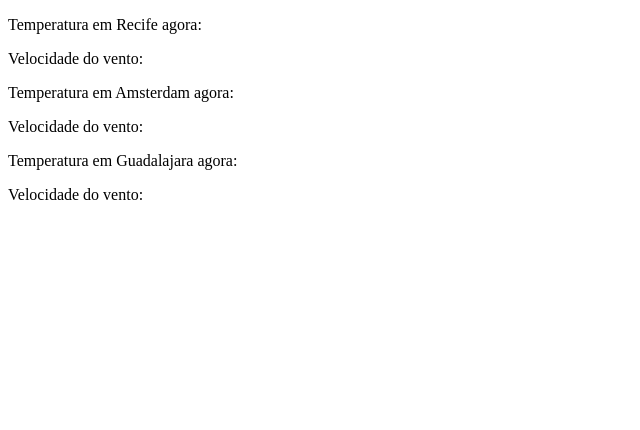
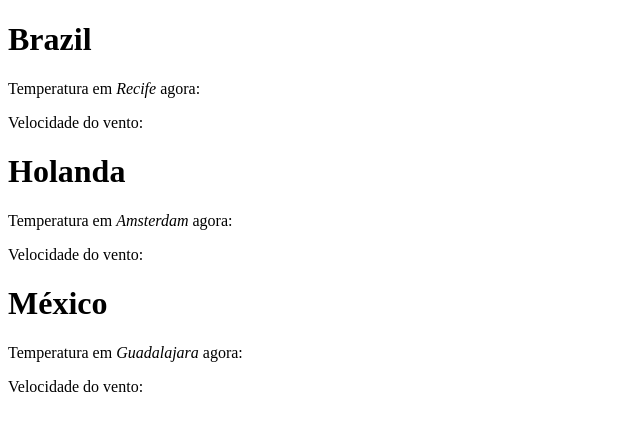
Before and after one commit to Gil32610/WebMobile-Exercise1, a plain HTML site: page API Fetch/index.html in a window 1280 px wide. Shown: the whole page, without its empty margins (0-640 px from the left). Drawn offline with Linux system fonts and the light colour scheme; no server answers.

Commit message:
API fetch concluída

```diff
--- a/API Fetch/index.html
+++ b/API Fetch/index.html
@@ -5,16 +5,18 @@
     </head>
     <body>
         <div id="Recife">
-            <p id="tempRecife">Temperatura em Recife agora: </p>
+            <h1>Brazil</h1>
+            <p id="tempRecife">Temperatura em <em>Recife</em> agora: </p>
             <p id="velRecife">Velocidade do vento: </p>
-            <p id=""></p>
         </div>
         <div id="Amsterdam">
-            <p id="tempAmsterdam">Temperatura em Amsterdam agora: </p>
+            <h1>Holanda</h1>
+            <p id="tempAmsterdam">Temperatura em <em>Amsterdam</em> agora: </p>
             <p id="velAmsterdam">Velocidade do vento: </p>
         </div>
         <div id="Guadalajara">
-            <p id="tempGuadalajara">Temperatura em Guadalajara agora: </p>
+            <h1>México</h1>
+            <p id="tempGuadalajara">Temperatura em <em>Guadalajara</em> agora: </p>
             <p id="velGuadalajara">Velocidade do vento: </p>
         </div>
     </body>
```
